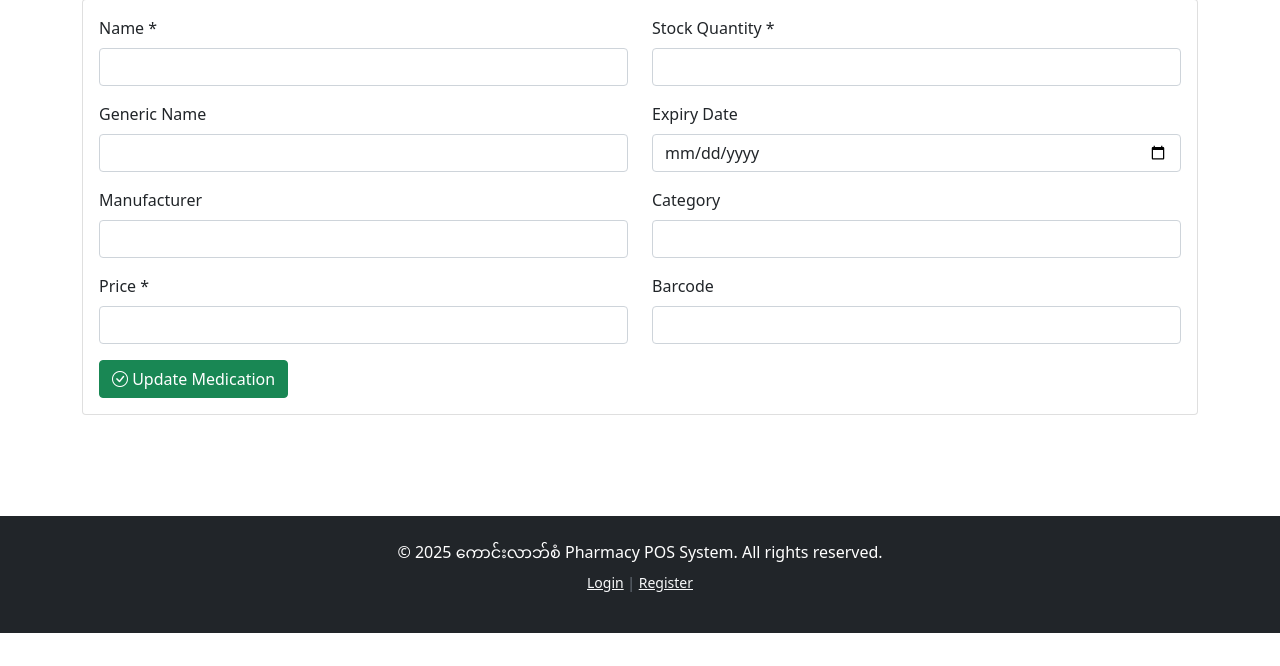
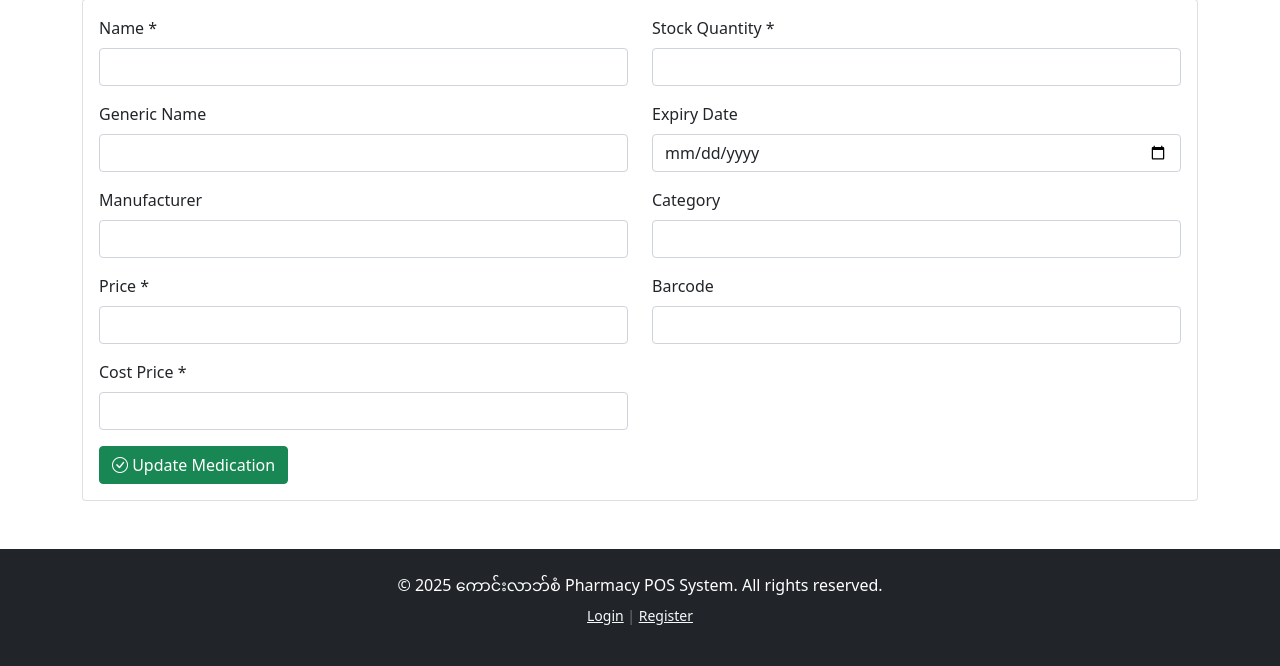
Before and after one commit to JohnFrp/PSS, a Python web app: template app/templates/inventory/edit_medication.html in a window 1280 px wide. Shown: the part 167-833 px from the top of the page. Before the commit the page ends 800 px from the top, so only its background shows below. Run offline with Jinja, Linux system fonts and the light colour scheme; the template is opened without the code that fills it, so the values that code supplies are empty.

Commit message:
Update edit_medication.html

```diff
--- a/app/templates/inventory/edit_medication.html
+++ b/app/templates/inventory/edit_medication.html
@@ -33,6 +33,10 @@
                         <label for="price" class="form-label">Price *</label>
                         <input type="number" step="0.01" class="form-control" id="price" name="price" value="{{ medication.price }}" required>
                     </div>
+                    <div class="mb-3">
+                        <label for="price" class="form-label">Cost Price *</label>
+                        <input type="number" step="0.01" class="form-control" id="price" name="price" value="{{ medication.cost_price }}" required>
+                    </div>
                 </div>
                 <div class="col-md-6">
                     <div class="mb-3">
```
